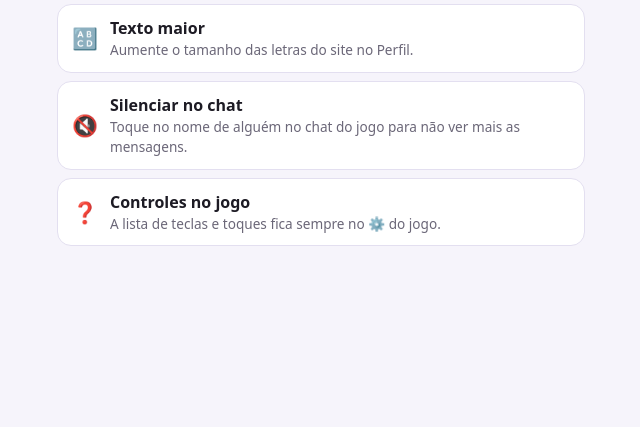
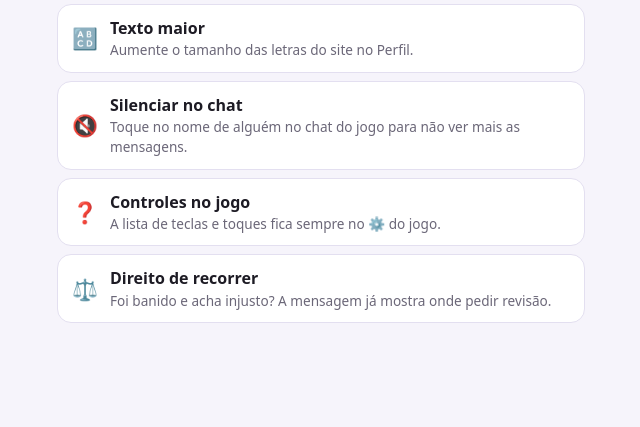
Before and after one commit to a30208777-ai/Claude-code-data1, a Flask app: template Rolox-App/flask/templates/novidades.html in a window 1280 px wide. Shown: the part 1139-1566 px from the top of the page, without its empty margins (319-959 px from the left). Before the commit the page ends 1385 px from the top, so only its background shows below. Run offline with Flask 3, Linux system fonts and the light colour scheme; the template is opened without the code that fills it, so the values that code supplies are empty.

Commit message:
Ban: mostra como pedir revisão
Co-Authored-By: Claude Opus 5.5 <noreply@anthropic.com>
Claude-Session: https://claude.ai/code/session_011ABdooViZnUW6RD6tafr3X

```diff
--- a/Rolox-App/flask/rolox_api.py
+++ b/Rolox-App/flask/rolox_api.py
@@ -41,7 +41,7 @@ EMAIL_VALIDO = re.compile(r"^[^@\s]+@[^@\s]+\.[^@\s]+$")
 MENSAGENS = {
     "credenciais_invalidas": "Usuário ou senha incorretos.",
     "ip_bloqueado": "Este aparelho/rede foi bloqueado após 3 senhas erradas.",
-    "conta_banida": "Esta conta foi banida por um moderador.",
+    "conta_banida": "Esta conta foi banida por um moderador. Acha que foi injusto? Peça revisão no Discord do ROLOX: https://discord.gg/6NZ5Ftq3p (diga seu usuário e o que aconteceu).",
     "email_nao_confirmado": "Confirme seu e-mail (veja a caixa de entrada) antes de entrar.",
     "confirme_por_email": "Muitas tentativas. Enviamos um e-mail para você redefinir a senha.",
     "dados_invalidos": "Preencha usuário e senha.",
--- a/Rolox-App/flask/templates/novidades.html
+++ b/Rolox-App/flask/templates/novidades.html
@@ -3,6 +3,7 @@
   <div class="cartao"><span class="icone">🔠</span><div class="info"><div class="titulo">Texto maior</div><div class="detalhe">Aumente o tamanho das letras do site no Perfil.</div></div></div>
   <div class="cartao"><span class="icone">🔇</span><div class="info"><div class="titulo">Silenciar no chat</div><div class="detalhe">Toque no nome de alguém no chat do jogo para não ver mais as mensagens.</div></div></div>
   <div class="cartao"><span class="icone">❓</span><div class="info"><div class="titulo">Controles no jogo</div><div class="detalhe">A lista de teclas e toques fica sempre no ⚙️ do jogo.</div></div></div>
+  <div class="cartao"><span class="icone">⚖️</span><div class="info"><div class="titulo">Direito de recorrer</div><div class="detalhe">Foi banido e acha injusto? A mensagem já mostra onde pedir revisão.</div></div></div>
 {% endblock %}
 {% block conteudo %}
 <h1>📰 Novidades do ROLOX</h1>
@@ -23,4 +24,5 @@
   <div class="cartao"><span class="icone">🔠</span><div class="info"><div class="titulo">Texto maior</div><div class="detalhe">Aumente o tamanho das letras do site no Perfil.</div></div></div>
   <div class="cartao"><span class="icone">🔇</span><div class="info"><div class="titulo">Silenciar no chat</div><div class="detalhe">Toque no nome de alguém no chat do jogo para não ver mais as mensagens.</div></div></div>
   <div class="cartao"><span class="icone">❓</span><div class="info"><div class="titulo">Controles no jogo</div><div class="detalhe">A lista de teclas e toques fica sempre no ⚙️ do jogo.</div></div></div>
+  <div class="cartao"><span class="icone">⚖️</span><div class="info"><div class="titulo">Direito de recorrer</div><div class="detalhe">Foi banido e acha injusto? A mensagem já mostra onde pedir revisão.</div></div></div>
 {% endblock %}
```
Also changed, not shown: Rolox-App/flask/tests/test_app.py (+5 -0 lines).
